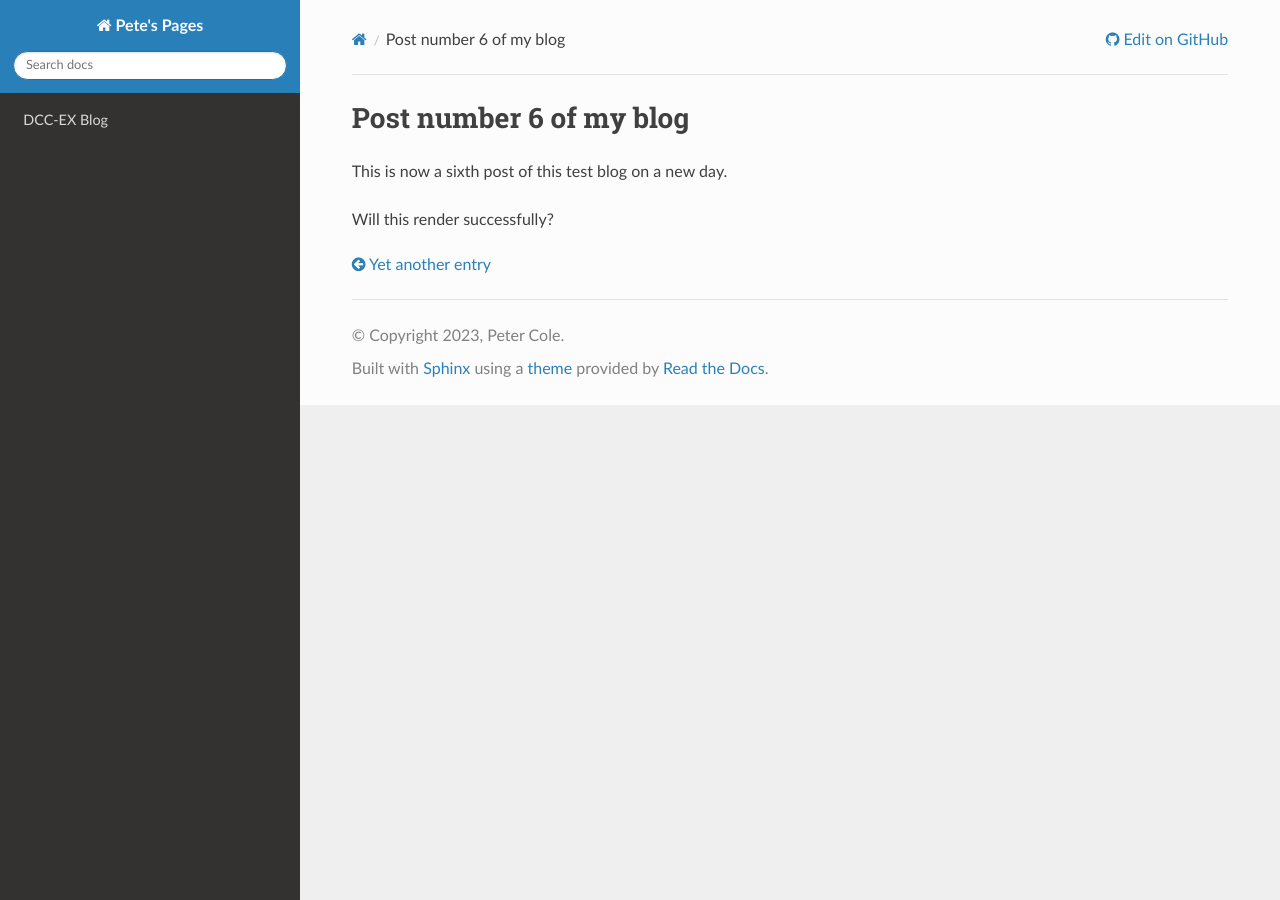
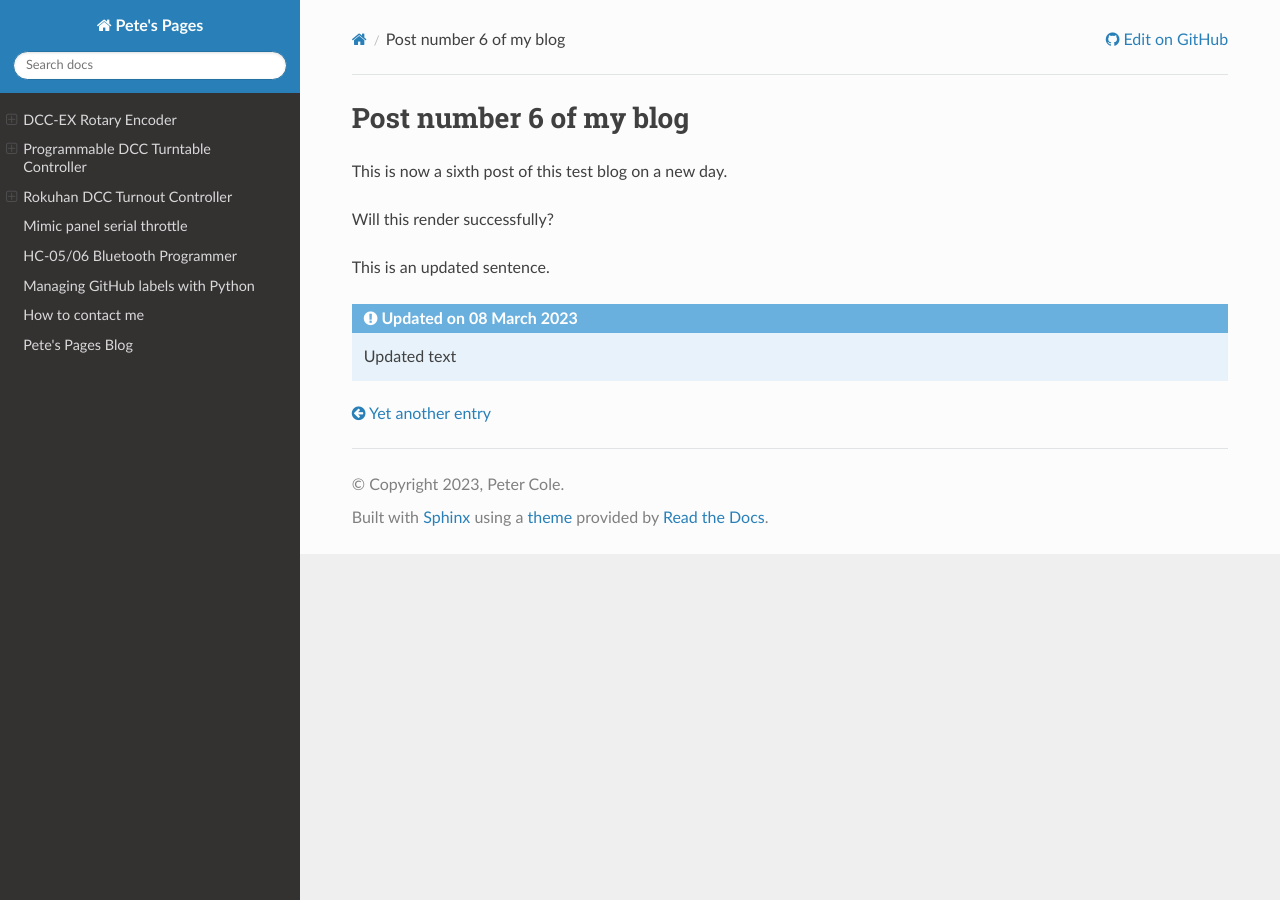
Before and after one commit to peteGSX/petegsx.github.io, a Sphinx documentation site: the page built from docs/blog/posts/20230308.rst, in a window 1280 px wide. Built offline with Sphinx 7.4.7 and the Read the Docs theme 2.0.0, drawn with Linux system fonts in a browser that asks for light colours.

Commit message:
Change layout, post update test

```diff
--- a/docs/_templates/breadcrumbs.html
+++ b/docs/_templates/breadcrumbs.html
@@ -1,7 +1,7 @@
 {%- extends "sphinx_rtd_theme/breadcrumbs.html" %}
 
 {% block breadcrumbs_aside %}
-  {% if pagename not in ['genindex'] %}
+  {% if pagename not in ['genindex', 'blog'] %}
     {{ super() }}
   {% endif %}
 {% endblock %}
--- a/docs/_templates/layout.html
+++ b/docs/_templates/layout.html
@@ -1,6 +1,6 @@
-{% extends "!layout.html" %}
+{%- extends "!layout.html" %}
 
-{% block menu %}
-  <li><a href="/blog.html">DCC-EX Blog</a></li>
-  {{ super }}
-{% endblock %}
+  {% block menu %}
+    {{ super() }}
+    <li class="toctree-l1"><a href="blog.html">Pete's Pages Blog</a></li>
+  {% endblock %}
--- a/docs/blog/posts/20230308.rst
+++ b/docs/blog/posts/20230308.rst
@@ -10,3 +10,9 @@ Post number 6 of my blog
 This is now a sixth post of this test blog on a new day.
 
 Will this render successfully?
+
+This is an updated sentence.
+
+.. update:: 8 March, 2023
+
+  Updated text
--- a/docs/index.rst
+++ b/docs/index.rst
@@ -12,6 +12,8 @@ This is the documentation repository for my various projects.
     :excerpts:
     :expand: Continue reading...
 
+  You can view the whole blog `here <blog.html>`_.
+
 .. toctree::
   :hidden:
   :maxdepth: 4
```
